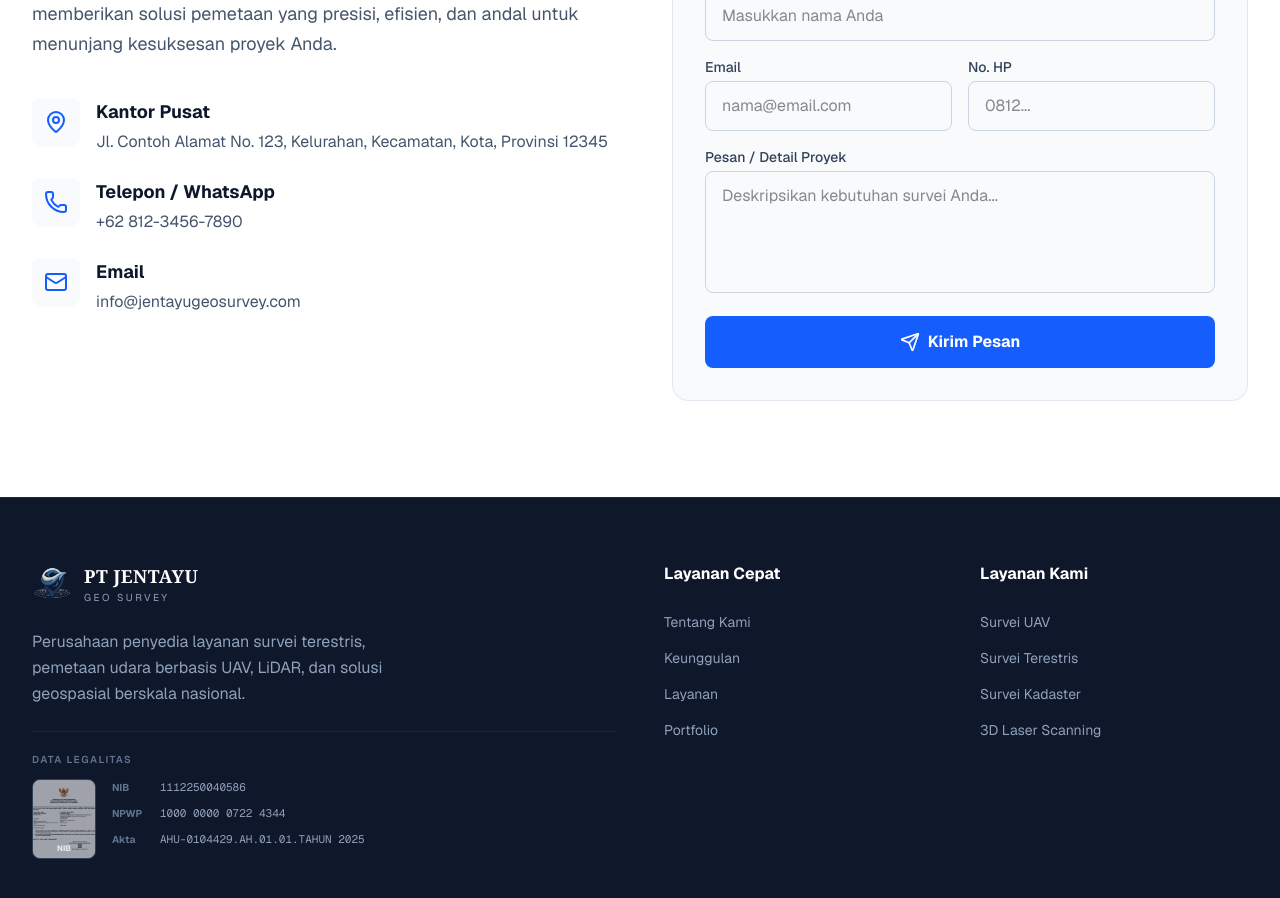
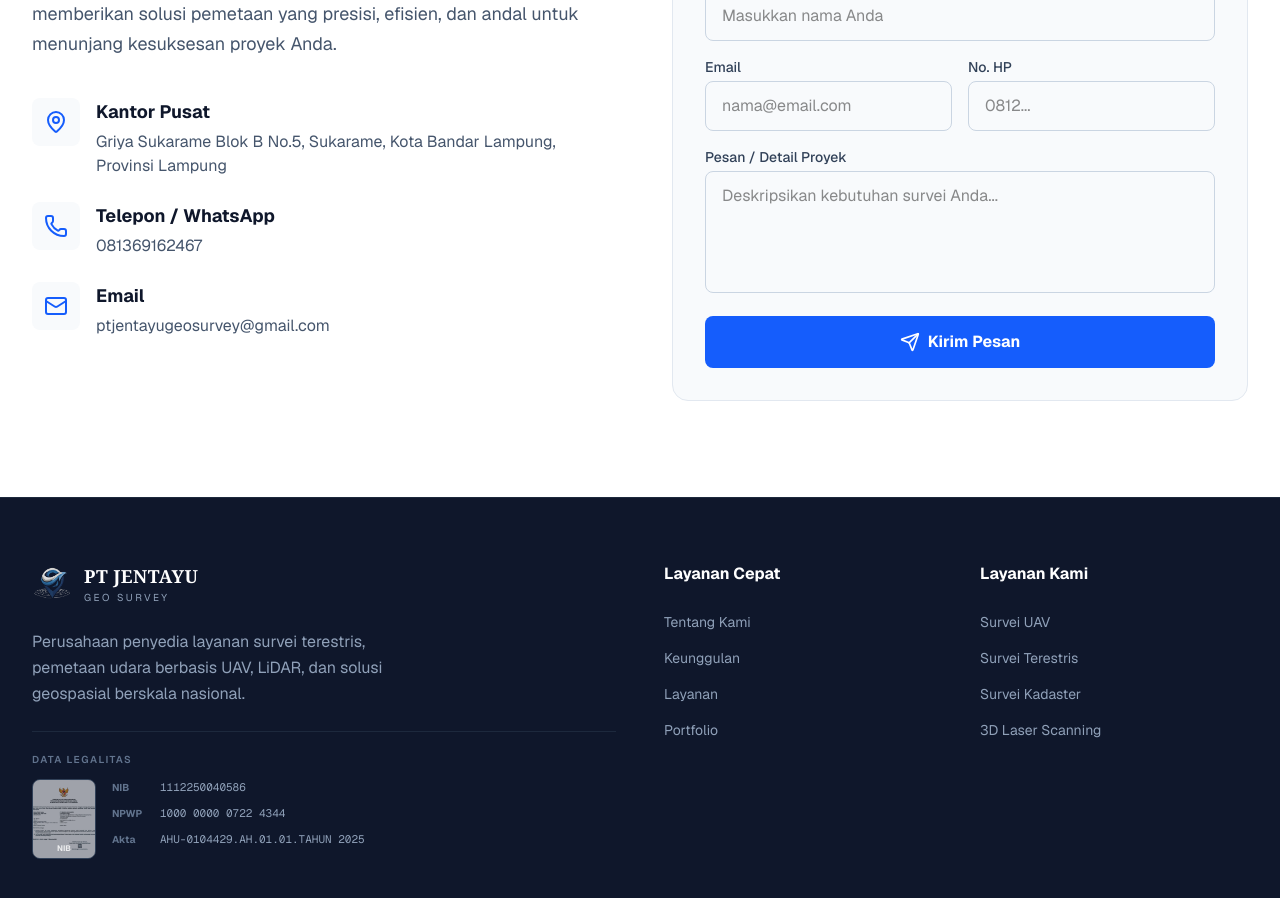
Before and after one commit to adityasuhendar/alur, a Next.js app: page / in a window 1280 px wide. Shown: the part 6100-6998 px from the top of the page. Built offline with nearby package versions, Linux system fonts and the light colour scheme.

Commit message:
add lokasi data

```diff
--- a/src/components/Contact.jsx
+++ b/src/components/Contact.jsx
@@ -29,17 +29,17 @@ export default function Contact() {
                 {
                   icon: MapPin,
                   title: "Kantor Pusat",
-                  content: "Jl. Contoh Alamat No. 123, Kelurahan, Kecamatan, Kota, Provinsi 12345",
+                  content: "Griya Sukarame Blok B No.5, Sukarame, Kota Bandar Lampung, Provinsi Lampung",
                 },
                 {
                   icon: Phone,
                   title: "Telepon / WhatsApp",
-                  content: "+62 812-3456-7890",
+                  content: "081369162467",
                 },
                 {
                   icon: Mail,
                   title: "Email",
-                  content: "info@jentayugeosurvey.com",
+                  content: "ptjentayugeosurvey@gmail.com",
                 },
               ].map((item, index) => (
                 <motion.div
```
